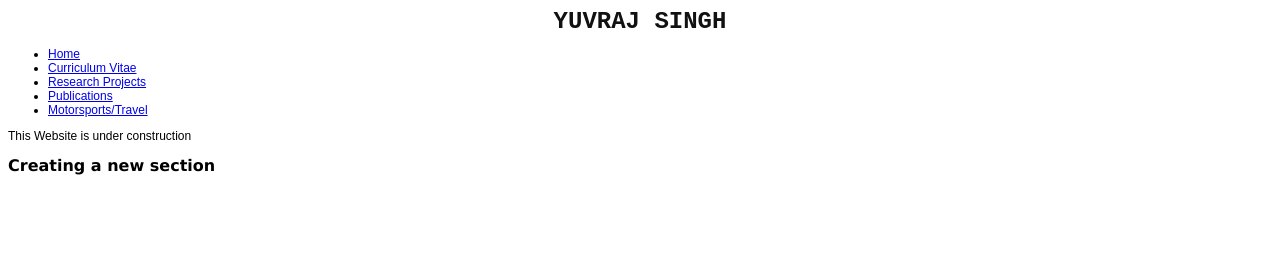
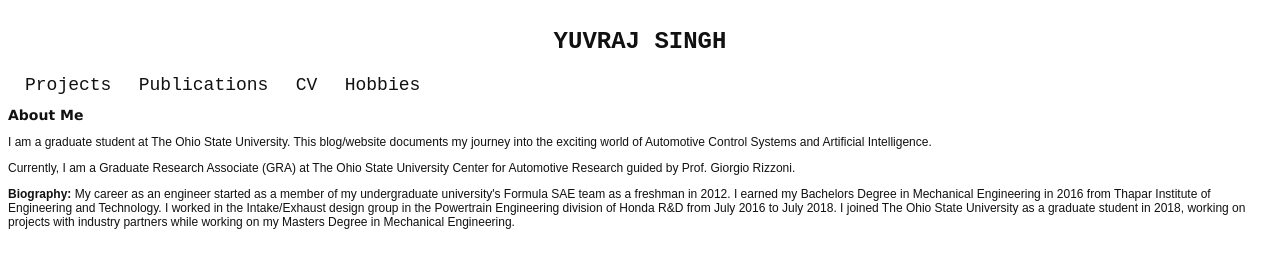
Before and after one commit to YuvrajSinghAutomotive/YuvrajSinghAutomotive.github.io, a plain HTML site: page index.html in a window 1280 px wide. Drawn offline with Linux system fonts and the light colour scheme.

Commit message:
Updated about me and Nav bar styling

```diff
--- a/index.html
+++ b/index.html
@@ -15,19 +15,35 @@
 
     <body>
         <header>
-            <h1 class="header-brand">Yuvraj Singh</h1>
+            <a href="index.html" class="header-brand">Yuvraj Singh</a>
             <nav>
                 <ul>
-                    <li><a href="index.html">Home</a></li>
-                    <li><a href="cv.html">Curriculum Vitae</a></li>
-                    <li><a href="res.html">Research Projects</a></li>
+                    <li><a href="projects.html">Projects</a></li>
                     <li><a href="pub.html">Publications</a></li>
-                    <li><a href="MotTravel.html">Motorsports/Travel</a></li>
+                    <li><a href="cv.html">CV</a></li>
+                    <li><a href="hobbies.html">Hobbies</a></li>
                 </ul>
             </nav>
         </header>
-        This Website is under construction
-        <h2>Creating a new section</h2>
+
+        <main>
+            <h2>About Me</h2>
+            <p>
+                I am a graduate student at The Ohio State University. This blog/website documents my journey into the exciting world of Automotive Control Systems and Artificial Intelligence.
+            </p>
+            <p>
+                Currently, I am a Graduate Research Associate (GRA) at The Ohio State University Center for Automotive Research guided by Prof. Giorgio Rizzoni.
+            </p>
+
+            <p>
+                <b>Biography: </b>My career as an engineer started as a member of my undergraduate university's Formula SAE team as a freshman in 2012. I earned my Bachelors Degree in Mechanical Engineering in 2016 from Thapar Institute of Engineering and Technology. I worked in the Intake/Exhaust design group in the Powertrain Engineering division of Honda R&D from July 2016 to July 2018. I joined The Ohio State University as a graduate student in 2018, working on projects with industry partners while working on my Masters Degree in Mechanical Engineering.<br>
+            </p>
+        </main>
+
+        <footer>
+
+        </footer>
+
     </body>
 
 </html>
--- a/style.css
+++ b/style.css
@@ -1,6 +1,7 @@
-h1{color:blue;font-family: Verdana, Geneva, Tahoma, sans-serif;font-size: 20px;}
-h2{color:black;font-family: Verdana, Geneva, Tahoma, sans-serif;font-size: 16px;}
-h3{color:black;font-family: Verdana, Geneva, Tahoma, sans-serif;font-size: 14px;}
+h1{color:blue;font-family: Verdana, Geneva, Tahoma, sans-serif;font-size: 16px;}
+h2{color:#111;font-family: Verdana, Geneva, Tahoma, sans-serif;font-size: 14px;}
+h3{color:#111;font-family: Verdana, Geneva, Tahoma, sans-serif;font-size: 12px;}
+
 header .header-brand{
     font-family: 'Courier New', Courier, monospace;
     font-size: 24px;
@@ -11,5 +12,24 @@ header .header-brand{
     display: block;
     margin: 0 auto;
     text-align: center;
+    padding: 20px 0;
 }
-body{font-family: Arial, Helvetica, sans-serif;font-size: 12px;}
+
+header nav ul{
+    display: block;
+    margin: 0px auto;
+    padding: 0px 5px;
+}
+header nav ul li{
+    display: inline-block;
+    list-style: none;
+    padding: 0 12px;
+}
+header nav ul li a{
+    font-family: 'Courier New', Courier, monospace;
+    font-size: 18px;
+    color: #111;
+    text-decoration: none;
+}
+
+body{font-family: Arial, Helvetica, sans-serif;font-size: 12px; color: #111;}
```
